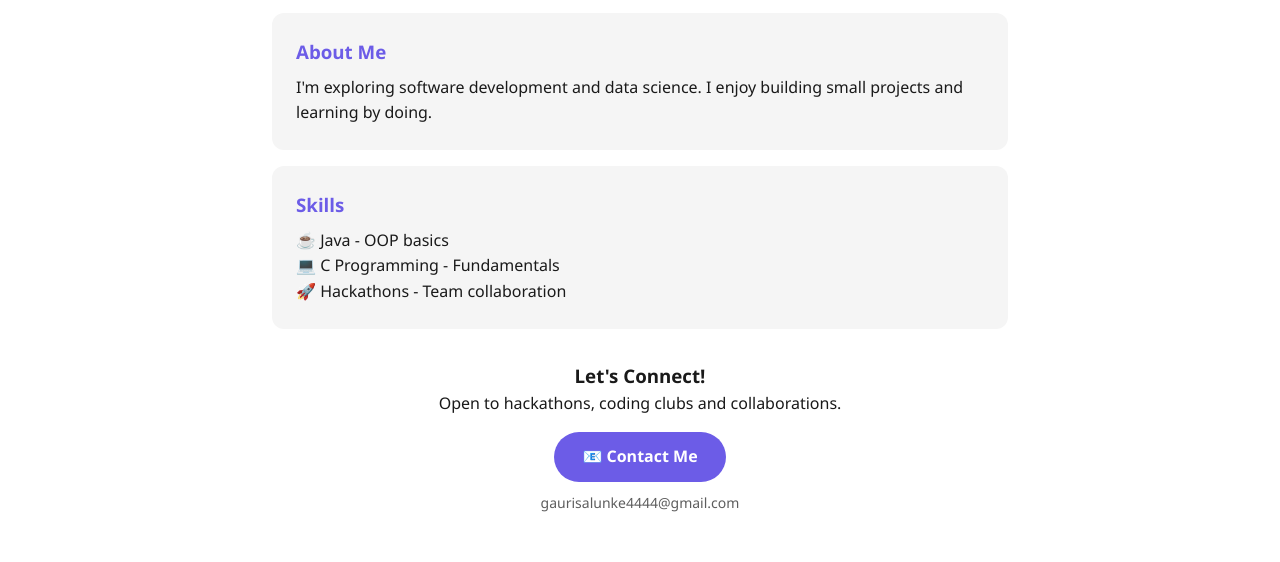
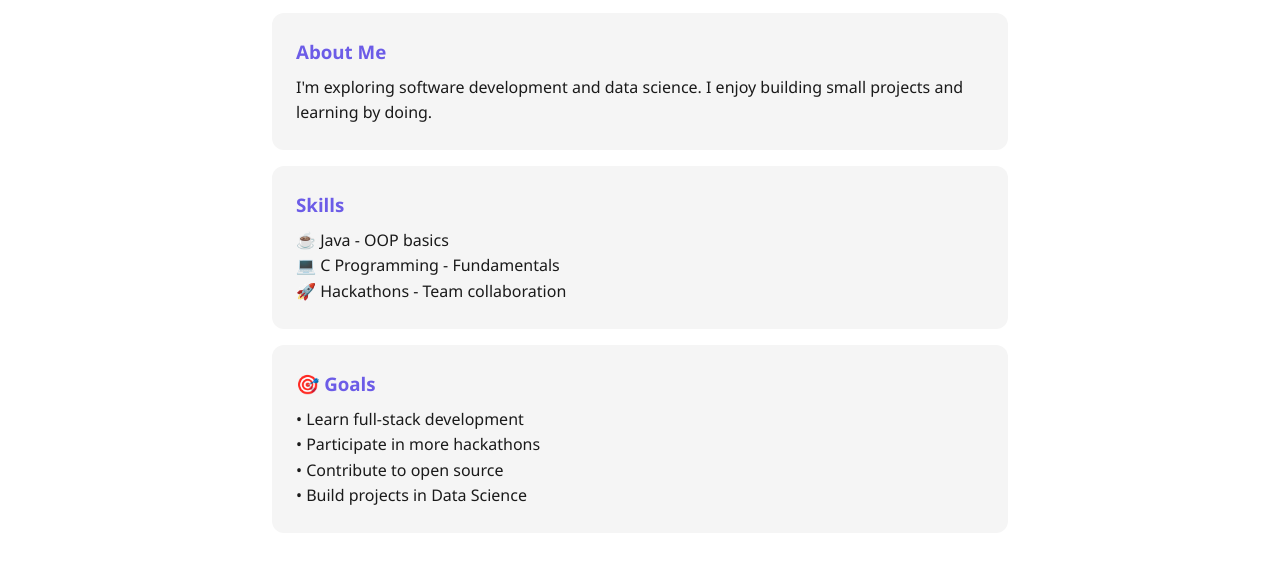
Before and after one commit to gauri-salunke/nscc-task2-gauri, a plain HTML site: page index.html in a window 1280 px wide. Shown: the part 376-938 px from the top of the page. Drawn offline with Linux system fonts and the light colour scheme.

Commit message:
Update index.html

```diff
--- a/index.html
+++ b/index.html
@@ -41,7 +41,13 @@ nav h2{color:var(--accent)}
 <h3>Skills</h3>
 <p>☕ Java - OOP basics<br>💻 C Programming - Fundamentals<br>🚀 Hackathons - Team collaboration</p>
 </div>
-
+<div class="card">
+<h3>🎯 Goals</h3>
+<p>• Learn full-stack development<br>
+• Participate in more hackathons<br>
+• Contribute to open source<br>
+• Build projects in Data Science</p>
+</div>
 <div class="contact">
 <h3>Let's Connect!</h3>
 <p>Open to hackathons, coding clubs and collaborations.</p>
```
